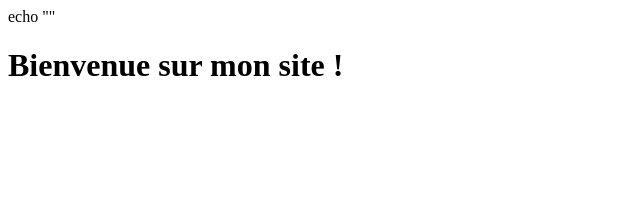
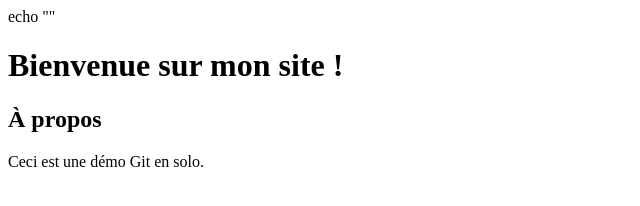
Before and after one commit to Joyyyyyyce/mon-site, a plain HTML site: page index.html in a window 1280 px wide. Shown: the whole page, without its empty margins (0-640 px from the left). Drawn offline with Linux system fonts and the light colour scheme.

Commit message:
Ajout de la section À propos

```diff
--- a/index.html
+++ b/index.html
@@ -1,3 +1,7 @@
 echo "<!DOCTYPE html><html><head><title>Mon site</title></head><body></body></html>"
 
 <h1>Bienvenue sur mon site !</h1>
+
+
+<h2>À propos</h2>
+<p>Ceci est une démo Git en solo.</p>
```
